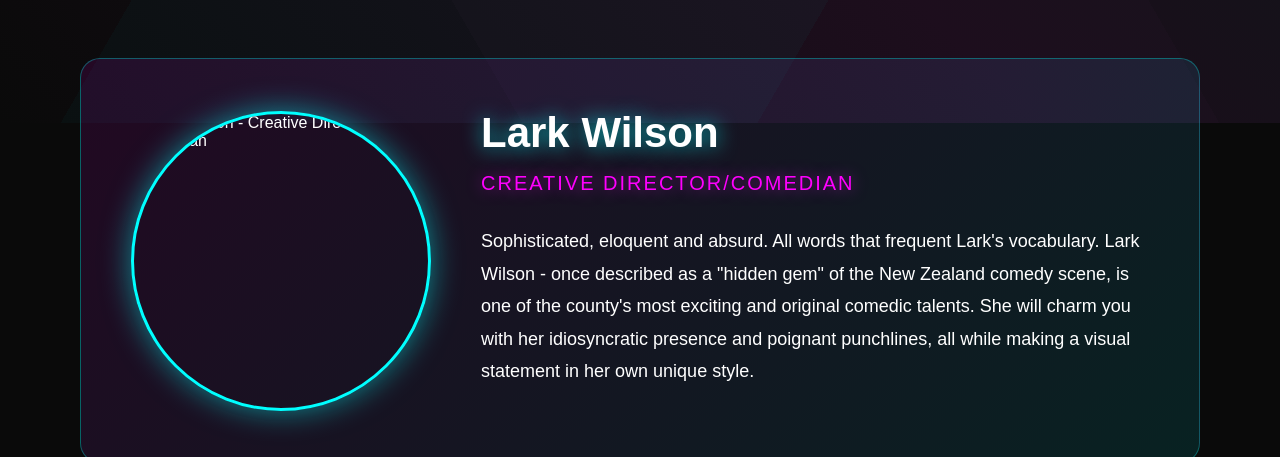
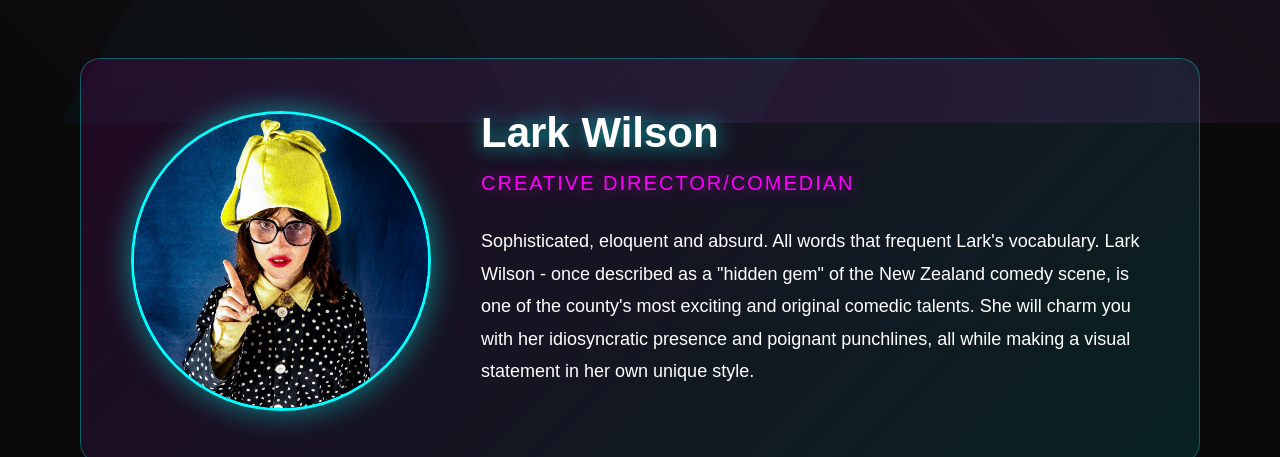
Before and after one commit to matt9999nfl/mlmcomedy, a plain HTML site: page comedians.html in a window 1280 px wide. Shown: the part 677-1134 px from the top of the page. Drawn offline with Linux system fonts and the light colour scheme.

Commit message:
Fix image file extension for Lark Wilson's photo in comedians section

```diff
--- a/comedians.html
+++ b/comedians.html
@@ -422,7 +422,7 @@
 
             <div class="comedian-card">
                 <div class="comedian-photo">
-                    <img src="larkwilson.jpeg" alt="Lark Wilson - Creative Director and Comedian">
+                    <img src="larkwilson.jpg" alt="Lark Wilson - Creative Director and Comedian">
                 </div>
 
                 <div class="comedian-info">
```
